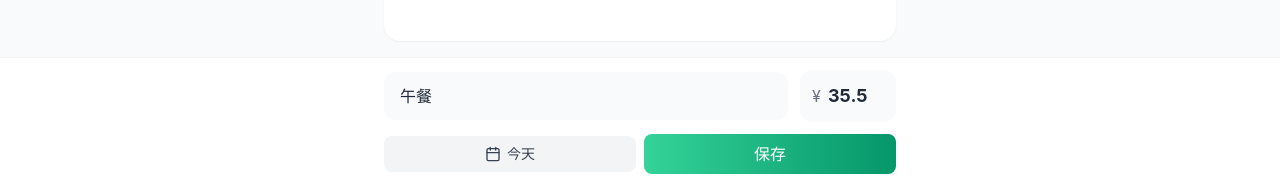
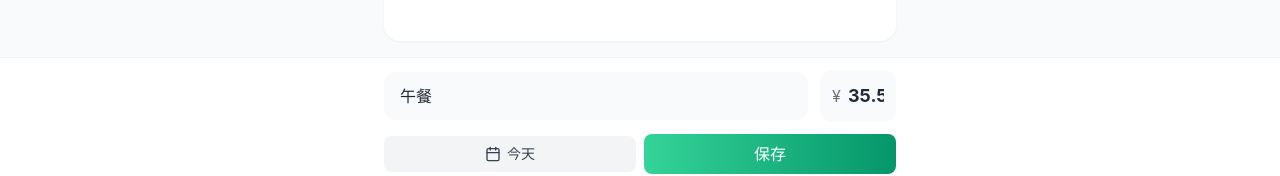
Before and after one commit to wangqi-pitaya/bill-records, a React (Vite) app: page /edit/1 in a window 1280 px wide. Shown: the part 614-790 px from the top of the page. Built offline with nearby package versions, Linux system fonts and the light colour scheme.

Commit message:
feat: 实现账单记录功能
Co-authored-by: traeagent <traeagent@users.noreply.github.com>

```diff
--- a/src/pages/AddBill.tsx
+++ b/src/pages/AddBill.tsx
@@ -1,4 +1,4 @@
-import { useState, useEffect } from 'react';
+import { useState, useEffect, useRef } from 'react';
 import { useNavigate, useParams } from 'react-router-dom';
 import { ArrowLeft, Settings, Calendar } from 'lucide-react';
 import { useBillStore } from '../store/useBillStore';
@@ -43,6 +43,8 @@ export default function AddBill() {
   const [note, setNote] = useState('');
   const [date, setDate] = useState(formatDate(new Date()));
   const [showDatePicker, setShowDatePicker] = useState(false);
+  const [amountWidth, setAmountWidth] = useState(96);
+  const amountMeasureRef = useRef<HTMLSpanElement | null>(null);
 
   useEffect(() => {
     const categories = getCategoriesByType(activeTab);
@@ -50,6 +52,12 @@ export default function AddBill() {
       setSelectedCategory(categories[0]);
     }
   }, [activeTab, selectedCategory, getCategoriesByType]);
+
+  useEffect(() => {
+    if (amountMeasureRef.current) {
+      setAmountWidth(amountMeasureRef.current.offsetWidth + 36);
+    }
+  }, [amount]);
 
   useEffect(() => {
     if (isEdit && id) {
@@ -182,16 +190,28 @@ export default function AddBill() {
               value={note}
               onChange={(e) => setNote(e.target.value)}
               placeholder="添加备注..."
-              className="flex-1 px-4 py-3 text-gray-800 bg-gray-50 rounded-xl border-none outline-none focus:ring-2 focus:ring-emerald-500 transition-all"
+              className="flex-1 min-w-0 px-4 py-3 text-gray-800 bg-gray-50 rounded-xl border-none outline-none focus:ring-2 focus:ring-emerald-500 transition-all"
             />
-            <div className="relative">
-              <span className="absolute left-3 top-1/2 -translate-y-1/2 text-gray-500 text-base">¥</span>
+            <div className="relative inline-flex items-center">
+              <span className="absolute left-3 top-1/2 -translate-y-1/2 text-gray-500 text-base pointer-events-none">¥</span>
+              <span
+                ref={amountMeasureRef}
+                className="invisible absolute left-7 top-1/2 -translate-y-1/2 whitespace-pre text-lg font-bold"
+                style={{ fontVariantNumeric: 'tabular-nums' }}
+              >
+                {amount || '0.00'}
+              </span>
               <input
-                type="number"
+                type="text"
+                inputMode="decimal"
                 value={amount}
-                onChange={(e) => setAmount(e.target.value)}
+                onChange={(e) => {
+                  const val = e.target.value.replace(/[^0-9.]/g, '');
+                  setAmount(val);
+                }}
                 placeholder="0.00"
-                className="w-24 pl-7 pr-3 py-3 text-lg font-bold text-gray-800 bg-gray-50 rounded-xl border-none outline-none focus:ring-2 focus:ring-emerald-500 transition-all"
+                style={{ width: `${amountWidth}px` }}
+                className="pl-7 pr-3 py-3 text-lg font-bold text-gray-800 bg-gray-50 rounded-xl border-none outline-none focus:ring-2 focus:ring-emerald-500 transition-all"
               />
             </div>
           </div>
```
